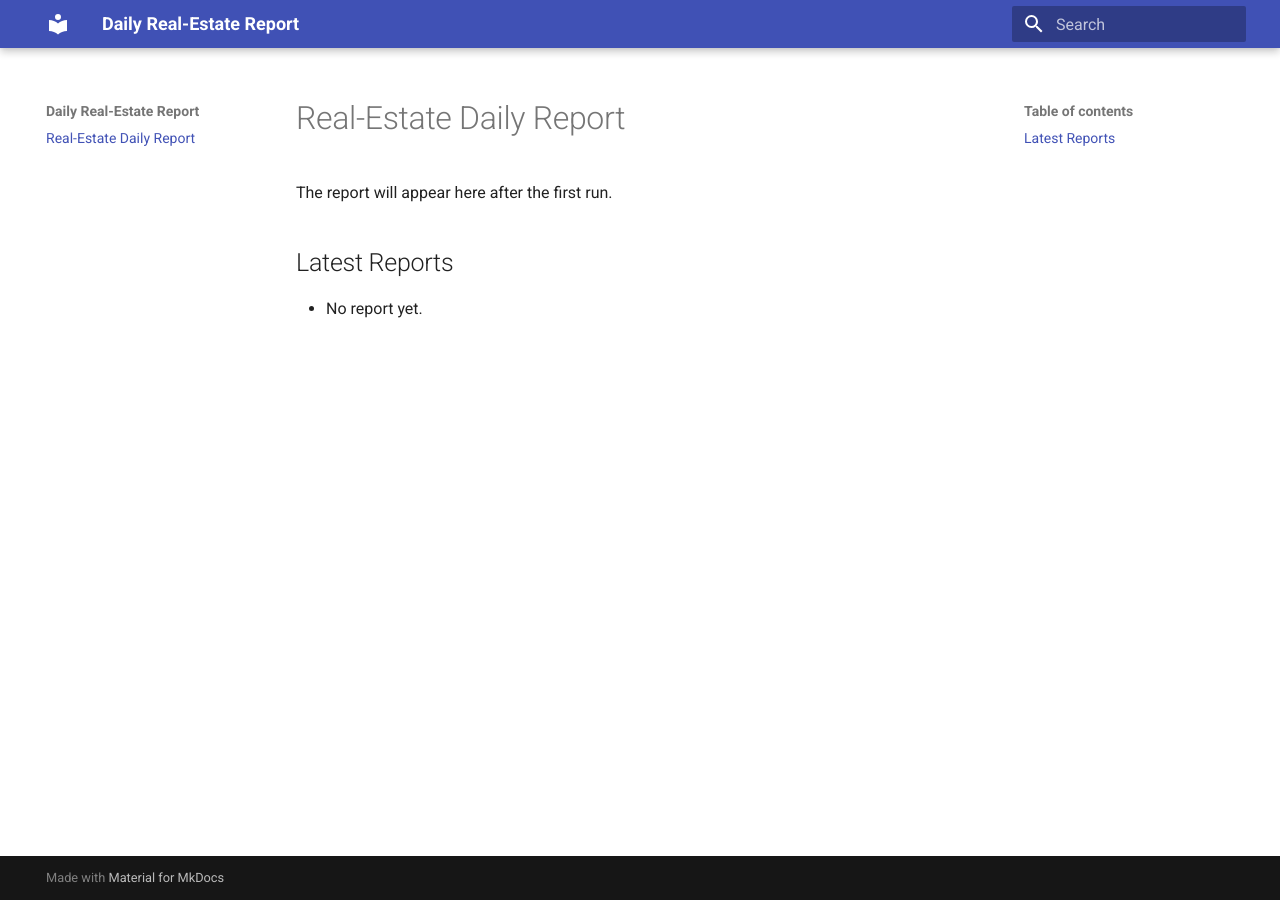
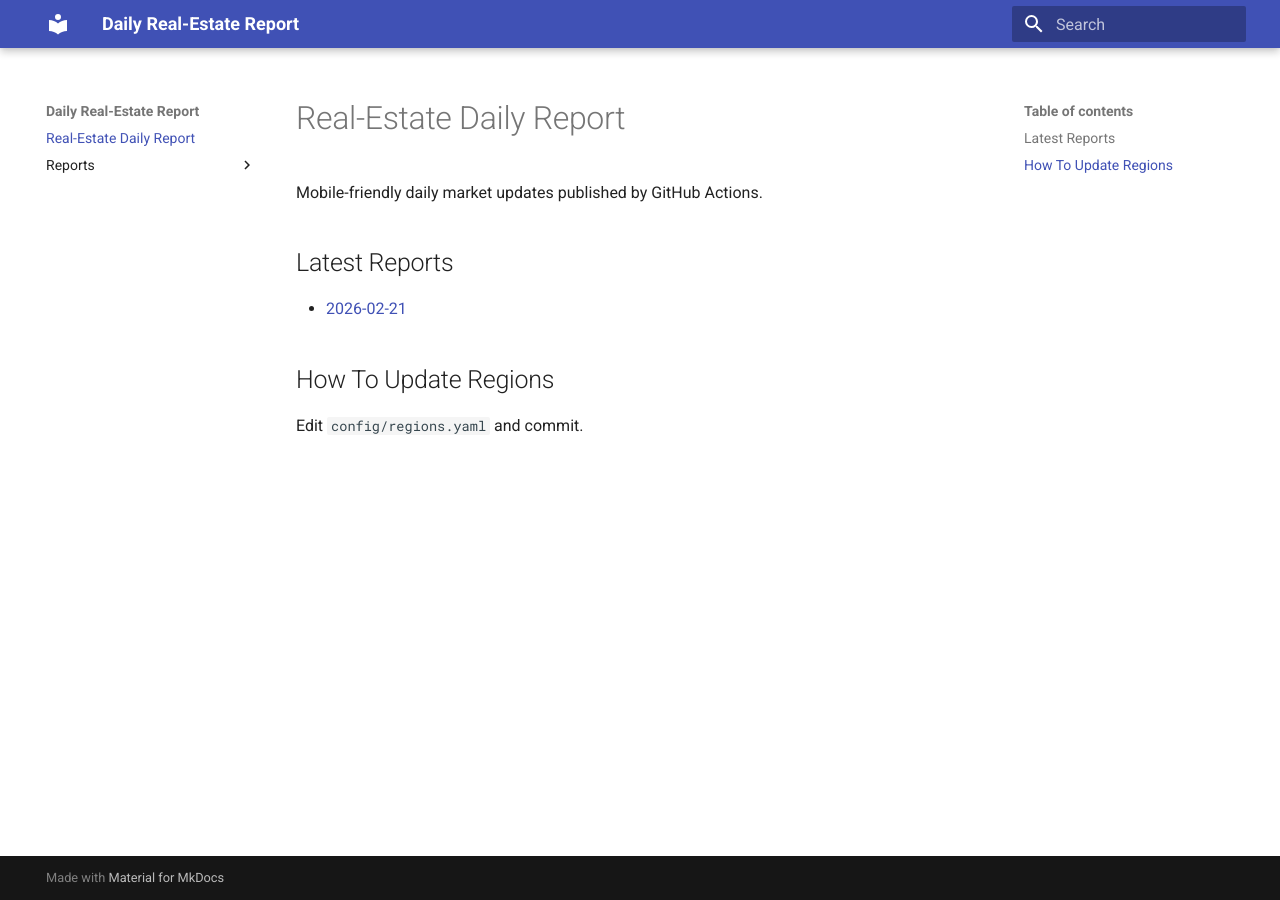
Before and after one commit to chominho96/daily-real-estate-report, an MkDocs documentation site: the page built from docs/index.md, in a window 1280 px wide. Built offline with MkDocs 1.6.1 and Material for MkDocs 9.7.7, drawn with Linux system fonts in a browser that asks for light colours.

Commit message:
chore(report): daily report 2026-02-21T07:29:43Z

```diff
--- a/docs/index.md
+++ b/docs/index.md
@@ -1,7 +1,11 @@
 # Real-Estate Daily Report
 
-The report will appear here after the first run.
+Mobile-friendly daily market updates published by GitHub Actions.
 
 ## Latest Reports
 
-- No report yet.
+- [2026-02-21](reports/2026-02-21.md)
+
+## How To Update Regions
+
+Edit `config/regions.yaml` and commit.
```
Also changed, not shown: docs/reports/2026-02-21.md (added, +34 -0 lines), 1 other file.
